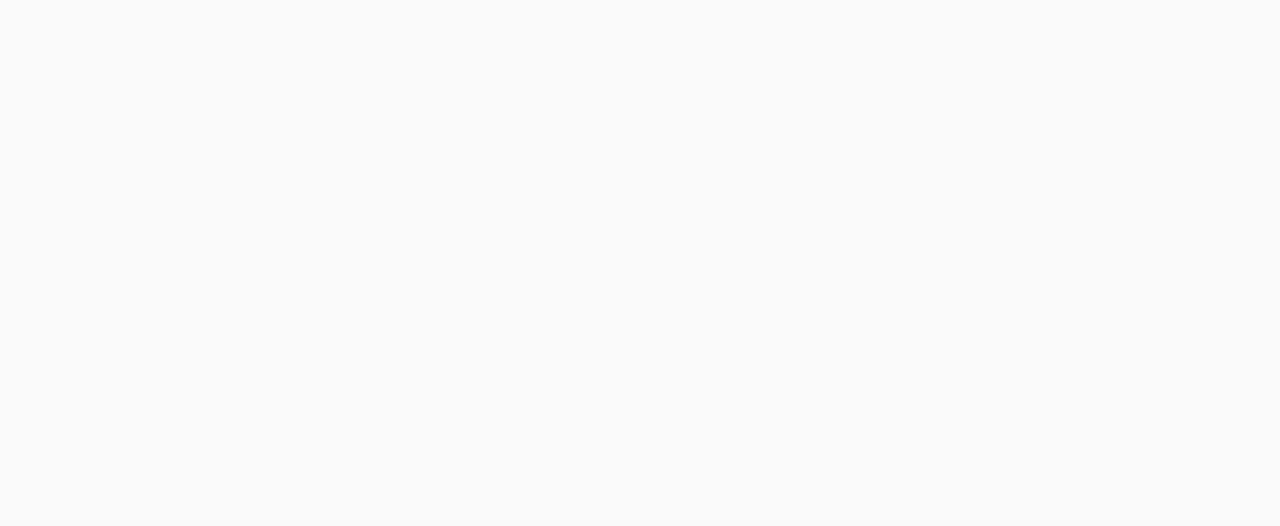
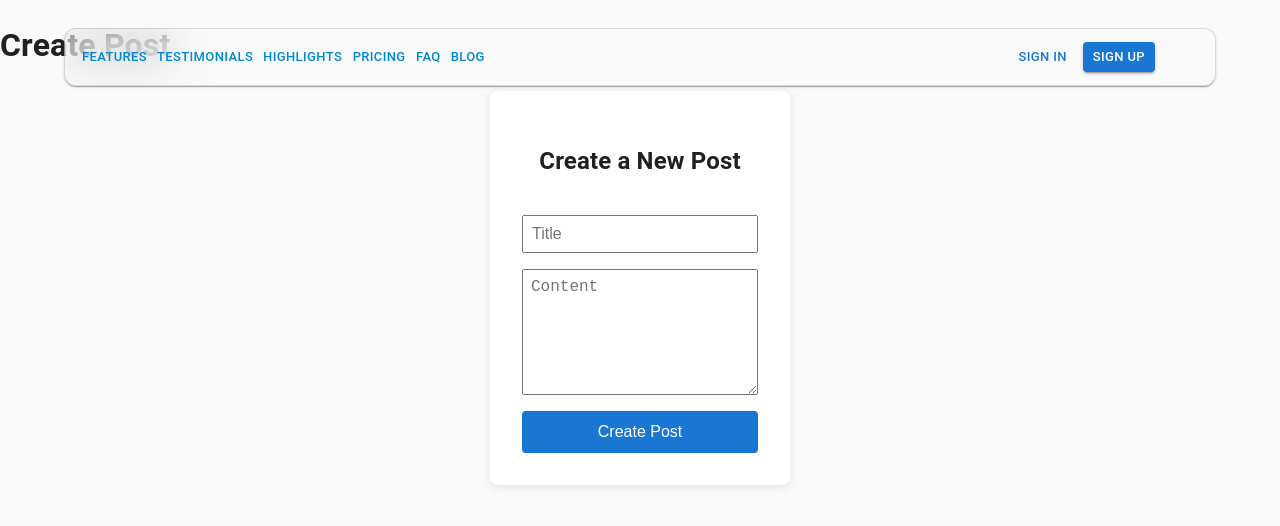
Before and after one commit to CT-7567-C-REX/blogSiteFrontEnd, a React (Vite) app: page /createPost in a window 1280 px wide. Before the commit this address had no page. Shown: the top 526 px of the page. Built offline with nearby package versions, Linux system fonts and the light colour scheme; some icons are missing.

Commit message:
createPost page added

```diff
--- /dev/null
+++ b/src/pages/CreatePost.jsx
@@ -0,0 +1,17 @@
+function CreatePost() {
+    return (
+        <>
+            <h1>Create Post</h1>
+            <div style={{ display: 'flex', justifyContent: 'center', alignItems: 'center' }}>
+                <form style={{ display: 'flex', flexDirection: 'column', gap: '1rem', minWidth: '300px', background: '#fff', padding: '2rem', borderRadius: '8px', boxShadow: '0 2px 8px rgba(0,0,0,0.1)' }}>
+                    <h2 style={{ textAlign: 'center' }}>Create a New Post</h2>
+                    <input type="text" placeholder="Title" style={{ padding: '0.5rem', fontSize: '1rem' }} required />
+                    <textarea placeholder="Content" rows={6} style={{ padding: '0.5rem', fontSize: '1rem' }} required />
+                    <button type="submit" style={{ padding: '0.75rem', fontSize: '1rem', background: '#1976d2', color: '#fff', border: 'none', borderRadius: '4px', cursor: 'pointer' }}>Create Post</button>
+                </form>
+            </div>
+        </>
+    );
+}
+
+export default CreatePost
--- a/src/pages/LandingPage.jsx
+++ b/src/pages/LandingPage.jsx
@@ -2,7 +2,7 @@
 function LandingPage() {
     return (
         <>
-            <div style={{ display: 'flex', justifyContent: 'center', alignItems: 'center', height: '800vh' }}>
+            <div style={{ display: 'flex', justifyContent: 'center', alignItems: 'center' }}>
                 <h1>Welcome to the Blog!</h1>
             </div>
         </>
--- a/src/routes/AppRoutes.jsx
+++ b/src/routes/AppRoutes.jsx
@@ -2,12 +2,14 @@
 import { Routes, Route } from 'react-router-dom';
 import LandingPage from '../pages/LandingPage';
 import MainLayout from '../layouts/MainLayout';
+import CreatePost from '../pages/CreatePost';
 
 const AppRoutes = () => {
   return (
     <Routes>
       <Route element={<MainLayout />}>
         <Route path="/" element={<LandingPage />} />
+        <Route path="/createPost" element={<CreatePost />} />
         {/* Add more pages below */}
       </Route>
     </Routes>
```
